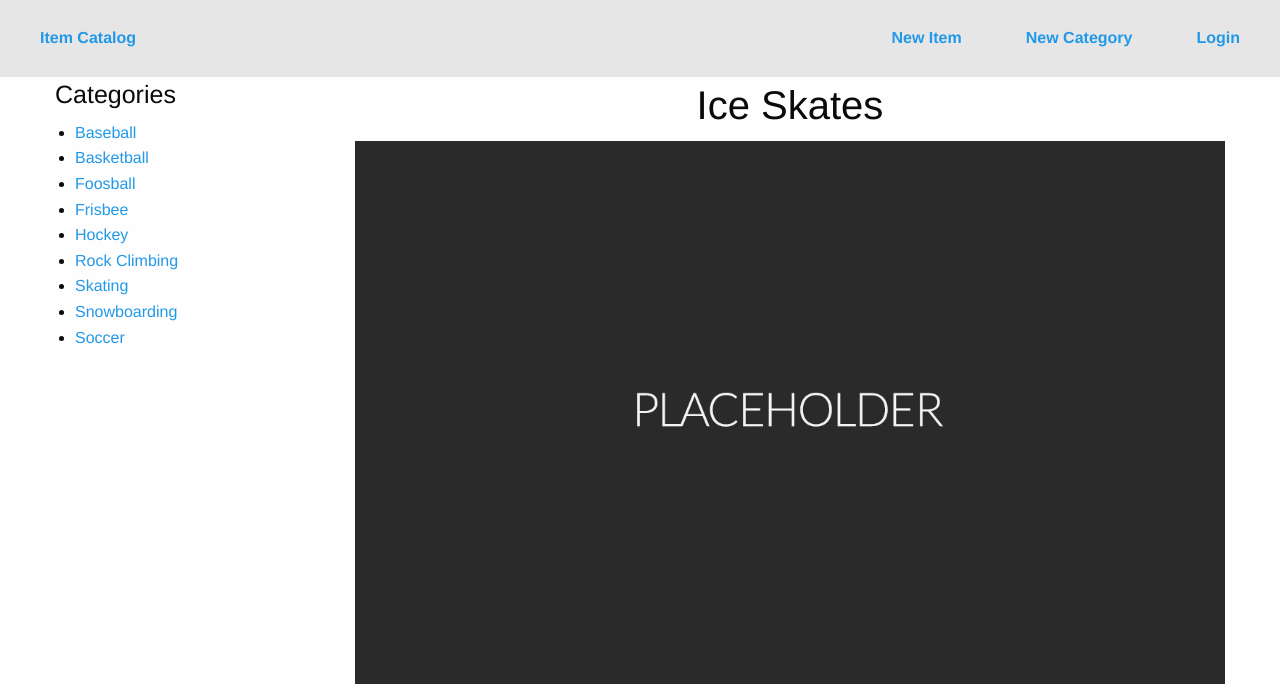
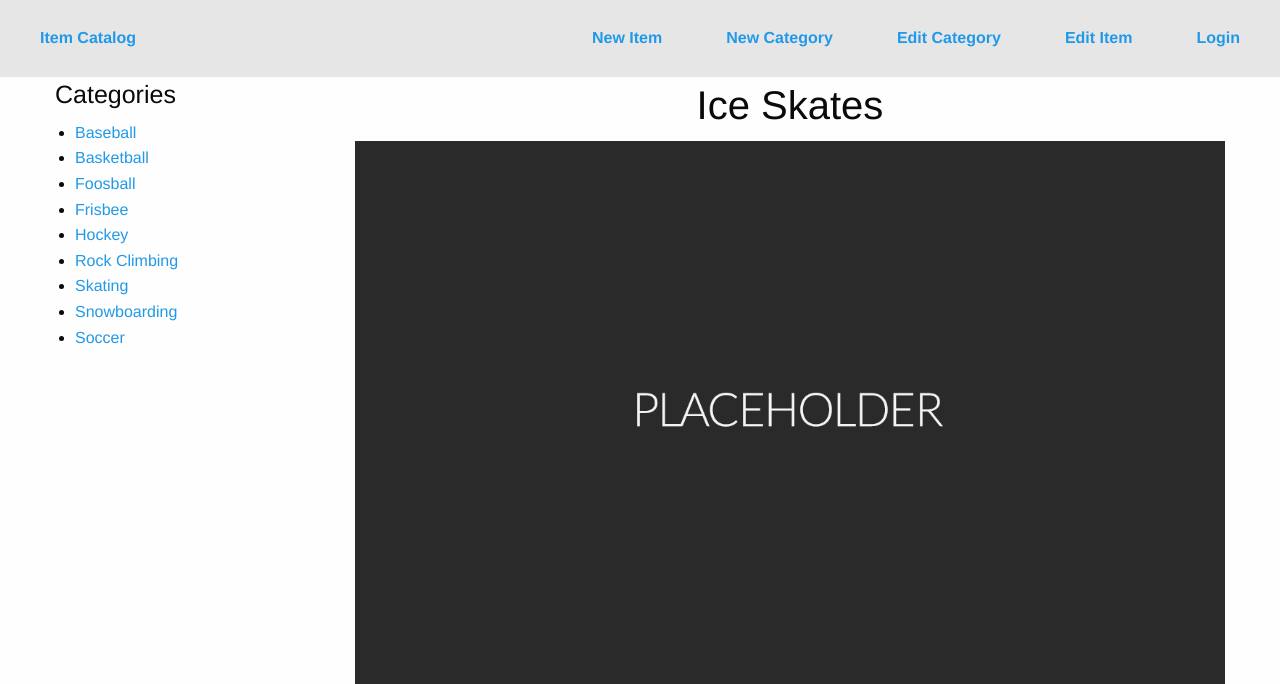
Before and after one commit to bryanapperson/item-catalog, a Flask app: a page that uses catalog/item_catalog/templates/item.html in a window 1280 px wide. Shown: the top 684 px of the page. Run offline with Flask 2, Linux system fonts and the light colour scheme; data comes from the database, SQL or seed files in the repository; parts of the project's set-up code (start-up, migrations or seed data) failed here and were passed over.

Commit message:
edit item, edit category start implementation - duplicate key issue

```diff
--- a/catalog/item_catalog/db_actions.py
+++ b/catalog/item_catalog/db_actions.py
@@ -37,13 +37,21 @@ def create_new_category(category_name):
     return True
 
 
-def edit_category(category_name):
-    """Edit category <category_name>.
+def edit_category(category_old_name, category_new_name):
+    """Edit category <category_old_name> to <category_new_name>.
 
     Returns True on success.
     """
-    # TODO(Edit category db_action)
-    pass
+    try:
+        category = category_by_name(category_old_name)
+        if category_old_name == category_new_name:
+            pass
+        else:
+            category.name = category_new_name
+        models.DB.session.commit()
+    except Exception:
+        return False
+    return True
 
 
 def delete_category(category_name):
@@ -89,13 +97,15 @@ def create_new_item(item_name, item_description, item_price,
     Returns True on success.
     """
     try:
+        item_image = None
+        # TODO(Handle item image)
         if item_image is None:
             item_image = '/static/img/default/placeholder.png'
-            new_item = models.CatalogItem(name=item_name,
-                                          description=item_description,
-                                          price=item_price,
-                                          image=item_image,
-                                          category_id=item_category)
+        new_item = models.CatalogItem(name=item_name,
+                                      description=item_description,
+                                      price=item_price,
+                                      image=item_image,
+                                      category_id=item_category)
         models.DB.session.add(new_item)
         models.DB.session.commit()
     except Exception:
@@ -103,14 +113,31 @@ def create_new_item(item_name, item_description, item_price,
     return True
 
 
-def edit_item(item_name, item_description, item_price, item_image,
-              item_category):
+def edit_item(old_item_name, new_item_name, item_description, item_price,
+              item_category, item_image=None):
     """Edit <item_name>.
 
     Returns True on success.
     """
-    # TODO(Edit item DB action.)
-    pass
+    try:
+        item = item_by_name(old_item_name)
+        item_image = None
+        # TODO(Handle item image)
+        if item_image is None:
+            item_image = '/static/img/default/placeholder.png'
+        if old_item_name == new_item_name:
+            pass
+        else:
+            print "updating item name"
+            item.name = new_item_name
+        item.description = item_description
+        item.price = item_price
+        item.image = item_image
+        item.category_id = item_category
+        models.DB.session.commit()
+    except Exception:
+        return False
+    return True
 
 
 def delete_item(item_name):
--- a/catalog/item_catalog/templates/index.html
+++ b/catalog/item_catalog/templates/index.html
@@ -19,6 +19,9 @@
                 <ul class="menu">
                     <li class="menu-text"><a href="{{ url_for('new_item') }}">New Item</a></li>
                     <li class="menu-text"><a href="{{ url_for('new_category') }}">New Category</a></li>
+                    {% if category_info %}
+                    <li class="menu-text"><a href="{{ url_for('edit_category', category_name=category_info.name) }}">Edit Category</a></li>
+                    {% endif %}
                     <li class="menu-text"><a href="{{ url_for('login_register') }}">Login</a></li>
                 </ul>
             </div>
--- a/catalog/item_catalog/templates/item.html
+++ b/catalog/item_catalog/templates/item.html
@@ -19,6 +19,12 @@
                 <ul class="menu">
                     <li class="menu-text"><a href="{{ url_for('new_item') }}">New Item</a></li>
                     <li class="menu-text"><a href="{{ url_for('new_category') }}">New Category</a></li>
+                    {% if category_info %}
+                    <li class="menu-text"><a href="{{ url_for('edit_category', category_name=category_info.name) }}">Edit Category</a></li>
+                    {% if page_item %}
+                    <li class="menu-text"><a href="{{ url_for('edit_item', category_name=category_info.name, item_name=page_item.name) }}">Edit Item</a></li>
+                    {% endif %}
+                    {% endif %}
                     <li class="menu-text"><a href="{{ url_for('login_register') }}">Login</a></li>
                 </ul>
             </div>
--- a/catalog/item_catalog/templates/new_item.html
+++ b/catalog/item_catalog/templates/new_item.html
@@ -55,7 +55,6 @@
                                 {% for category in categories %}
                                 <option value="{{category.name}}">{{category.name}}</option>
                                 {% endfor %}
-                                <option value="volvo">Volvo</option>
                             </select>
                             <input type="submit" value="Create Item">
                         </form>
--- a/catalog/item_catalog/views.py
+++ b/catalog/item_catalog/views.py
@@ -6,7 +6,6 @@ from flask import render_template
 from flask import request
 from flask import send_from_directory
 from flask import url_for
-import flask_uploads
 from item_catalog import app
 from item_catalog import db_actions
 from item_catalog import gen_actions
@@ -63,23 +62,36 @@ def category_page(category_name):
 @app.route('/action/catalog/new_category/', methods=['GET', 'POST'])
 def new_category():
     """Dialog for adding a new category to the catalog."""
-    # TODO(Add new category view)
     categories = db_actions.all_category_infomation()
+    pagename = "Create A New Category"
     if request.method == 'POST':
         cat_name = request.form['name']
         new = db_actions.create_new_category(cat_name)
         if new is True:
             return redirect(url_for('category_page', category_name=cat_name))
     return render_template('new_category.html',
-                           categories=categories)
+                           categories=categories,
+                           pagename=pagename)
 
 
 @app.route('/action/catalog/<string:category_name>/edit_category/',
            methods=['GET', 'POST'])
-def edit_category():
+def edit_category(category_name):
     """Dialog for adding a new item to the catalog."""
-    # TODO(Edit category view)
-    return gen_actions.return_404()
+    categories = db_actions.all_category_infomation()
+    exists, category_info = gen_actions.check_category_exists(category_name)
+    if exists is False:
+        return gen_actions.return_404()
+    pagename = ("Update Category: " + category_info.name)
+    if request.method == 'POST':
+        cat_name = request.form['name']
+        new = db_actions.edit_category(category_info.name, cat_name)
+        if new is True:
+            return redirect(url_for('category_page', category_name=cat_name))
+    return render_template('edit_category.html',
+                           pagename=pagename,
+                           categories=categories,
+                           category=category_info)
 
 
 @app.route('/action/catalog/<string:category_name>/delete_category/',
@@ -96,14 +108,15 @@ def delete_category():
            methods=['GET', 'POST'])
 def new_item():
     """Dialog for adding a new item to a given <category_name>."""
-    # TODO(Add new item view)
     categories = db_actions.all_category_infomation()
+    pagename = "Create A New Item"
+    # Manage post request for new_item
     if request.method == 'POST':
         item_name = request.form['name']
         item_description = request.form['description']
         item_price = request.form['price']
         category_name = request.form['category']
-        # TODO(Manage product photo item_image = None by default)
+        # TODO(Manage product photo item_image)
         cat = db_actions.category_by_name(category_name)
         cat_id = cat.id
         new = db_actions.create_new_item(item_name, item_description,
@@ -112,16 +125,43 @@ def new_item():
             return redirect(url_for('item_page', category_name=category_name,
                                     item_name=item_name))
     return render_template('new_item.html',
-                           categories=categories)
+                           categories=categories,
+                           pagename=pagename)
 
 
 @app.route('/action/catalog/<string:category_name>/<string:item_name>/'
            'edit_item/',
            methods=['GET', 'POST'])
-def edit_item():
+def edit_item(category_name, item_name):
     """Dialog for editing an item in the catalog."""
     # TODO(Edit item view)
-    return gen_actions.return_404()
+    categories = db_actions.all_category_infomation()
+    # If the item is not in the category or the category does not exist
+    # Return 404.
+    exists, category, item = gen_actions.check_cat_item_exists(category_name,
+                                                               item_name)
+    if exists is False:
+        return gen_actions.return_404()
+    pagename = ("Update Item: " + item.name)
+    # Handle POST request for edit_item
+    if request.method == 'POST':
+        item_name = request.form['name']
+        item_description = request.form['description']
+        item_price = request.form['price']
+        category_name = request.form['category']
+        # TODO(Manage product photo item_image)
+        cat = db_actions.category_by_name(category_name)
+        cat_id = cat.id
+        new = db_actions.create_new_item(item_name, item_description,
+                                         item_price, cat_id)
+        if new is True:
+            return redirect(url_for('item_page', category_name=category_name,
+                                    item_name=item_name))
+    return render_template('edit_item.html',
+                           categories=categories,
+                           category=category,
+                           item=item,
+                           pagename=pagename)
 
 
 @app.route('/action/catalog/<string:category_name>/<string:item_name>/'
```
Also changed, not shown: catalog/item_catalog/templates/edit_category.html (+5 -4 lines), catalog/item_catalog/templates/edit_item.html (+19 -4 lines).
